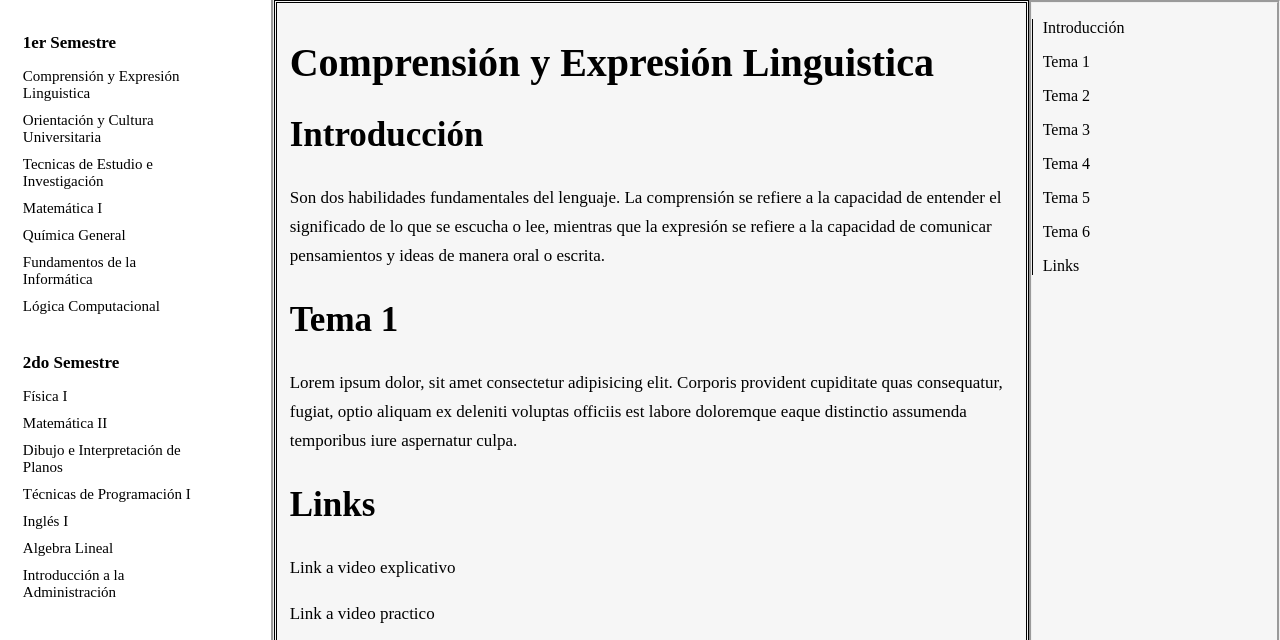
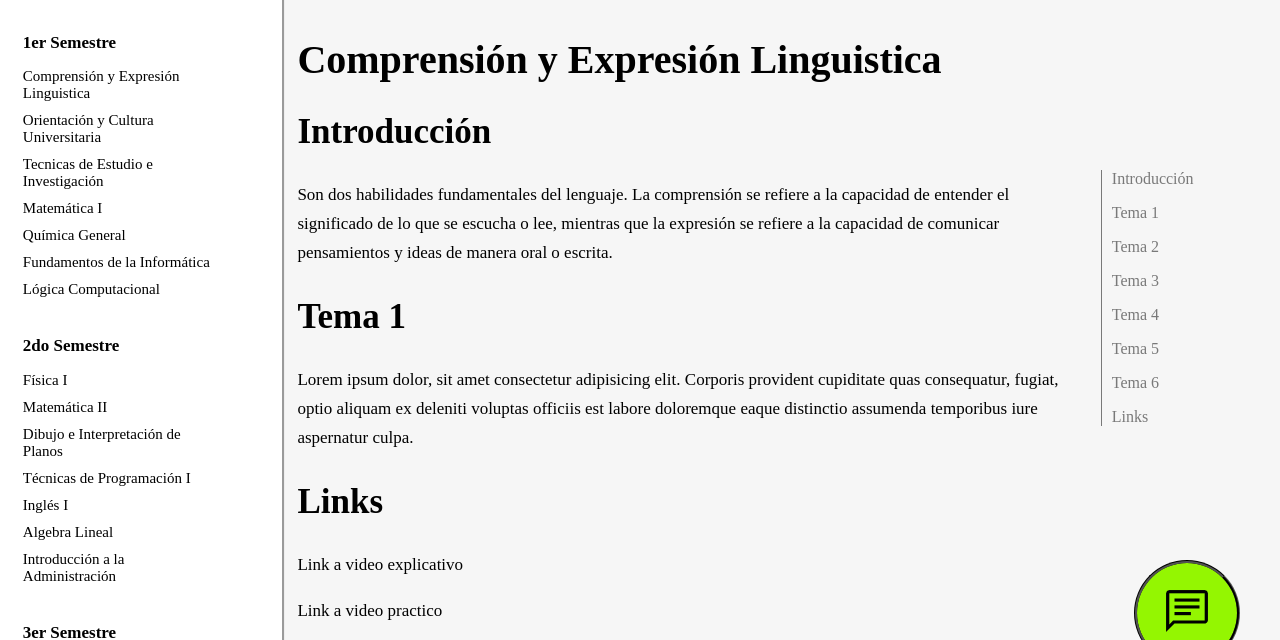
Before and after one commit to Idax17/InformaticaHelper, a plain HTML site: page articles/CEL.html in a window 1280 px wide. Shown: the part 94-734 px from the top of the page. Drawn offline with Linux system fonts and the light colour scheme.

Commit message:
Icono del Chat arreglado y tabla de contenido

```diff
--- a/index.css
+++ b/index.css
@@ -116,7 +116,6 @@ main{
 
 .container{
     background-color: #f6f6f6;
-    margin-bottom: 10%;
     display: flex;
 }
 .leftBar{
@@ -176,7 +175,6 @@ li{
     height: 100%;
     padding-top: 1%;
     padding-left: 1%;
-    border-style: double;
 
 }
 .materia{
@@ -195,24 +193,26 @@ li{
     line-height: 1.7;
 }
 .TablaDeContenido{
-    float: left;
-    border-style: groove;
     width: 20%;
+    padding-top: 2%;
+    position: fixed;
+    bottom: 33%;
+    left: 86%;
 
 }
 .tabla{
-    border-left: 1px solid rgb(0, 0, 0);
+    border-left: 1px solid #797979;
     padding-left: 10px;
 }
 .TablaElementos{
     font-size: 16px;
+    color: #797979;
 }
 
 .pagination{
     margin-top: 3%;
     width: 100%;
     display: flex;
-    border-style: groove;
 
 }
 
@@ -300,11 +300,14 @@ li{
     border-color: black;
     background-color: rgb(148, 246, 1);
     border-radius: 100%;
-    position: relative;
+    position: fixed;
     place-items: center;
     place-content: center;
     display: flex;
     cursor: pointer;
+    z-index: 1000;
+    bottom: 40px; /* Ajusta la distancia del borde inferior */
+    right: 40px; /* Ajusta la distancia del borde derecho */
 }
 .chatIA:hover{
     background-color: #dddbdb;
@@ -314,7 +317,10 @@ li{
     height: 500px;
     background-color: #ffffff;
     display: none;
-    position: static;
+    position: fixed;
+    bottom: 60px; /* Ajusta la distancia del borde inferior */
+    right: 150px;
+
 
     border-style: groove;
 }
```
